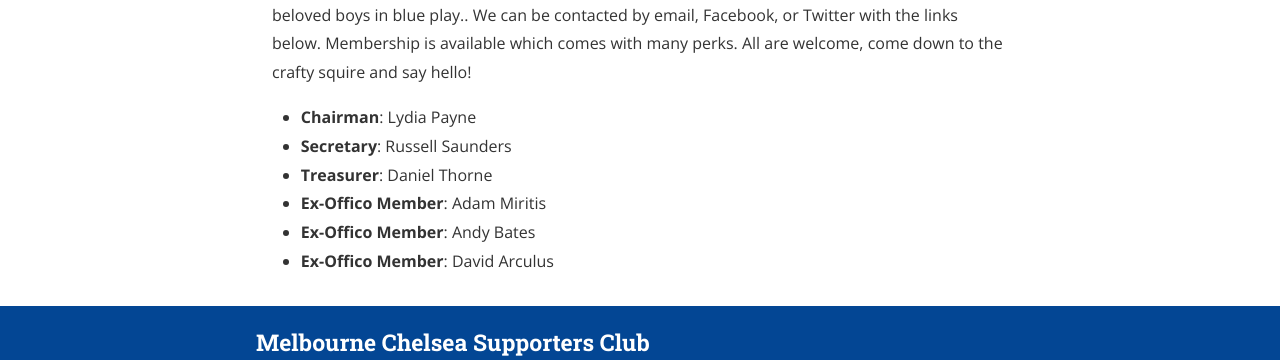
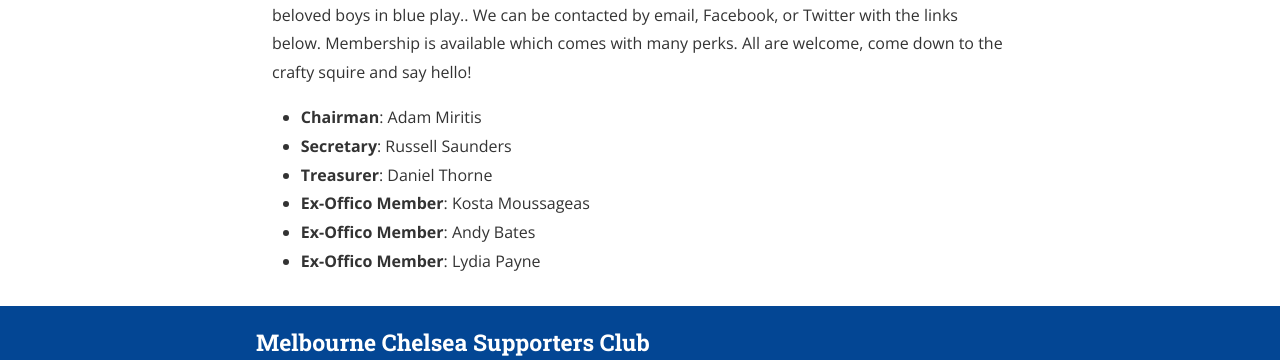
Before and after one commit to Foxh0und/MCSC, a Jekyll site: the page built from about.md, in a window 1280 px wide. Shown: the part 474-834 px from the top of the page. Built offline with Jekyll 4.4.1, drawn with Linux system fonts in a browser that asks for light colours; nearby versions of some CDN libraries.

Commit message:
Update new roles

```diff
--- a/about.md
+++ b/about.md
@@ -9,9 +9,9 @@
 We are the official supporters club here in Melbourne for Chelsea FC. We meet regularly to watch games at The Crafty Squire on the corner of Little Collins Street and Russell Street to watch our beloved boys in blue play.. We can be contacted by email, Facebook,
 or Twitter with the links below. Membership is available which comes with many perks.  All are welcome, come down to the crafty squire and say hello!
 
-- **Chairman**: Lydia Payne
+- **Chairman**: Adam Miritis
 - **Secretary**: Russell Saunders
 - **Treasurer**: Daniel Thorne
-- **Ex-Offico Member**: Adam Miritis
+- **Ex-Offico Member**: Kosta Moussageas
 - **Ex-Offico Member**: Andy Bates
-- **Ex-Offico Member**: David Arculus
+- **Ex-Offico Member**: Lydia Payne
```
